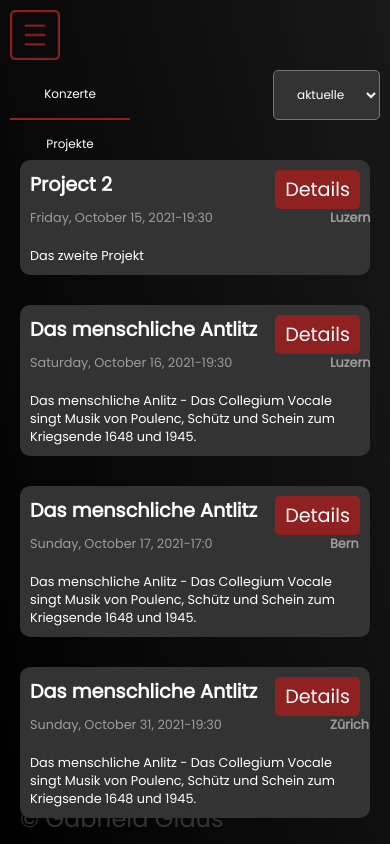
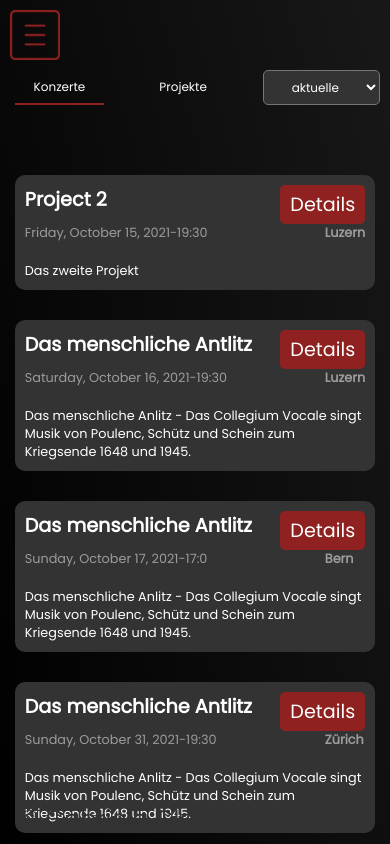
Before and after one commit to Saturn91/gabriela-glaus-sopran, a React (Create React App) app: page /agenda in a window 390 px wide. Built offline with nearby package versions, Linux system fonts and the light colour scheme; a web font is replaced by a local one.

Commit message:
[EDIT] css in Agenda component

```diff
--- a/src/components/AgendaComponent/AgendaComponent.js
+++ b/src/components/AgendaComponent/AgendaComponent.js
@@ -32,14 +32,21 @@ function getData(filter1, filter2) {
 
 function displayCategory(category, subCategory) {
   let data = getData(category, subCategory);
+  let display;
 
   if(category === categoryTypes.CONCERTS) {
-    return <div> {data.map(event => <AgendaEventCardDetailed event={event}></AgendaEventCardDetailed>)} </div>
+    display = data.map(event => <AgendaEventCardDetailed event={event}></AgendaEventCardDetailed>);
   }
 
   if(category === categoryTypes.PROJECTS) {
-    return <div> {data.map(project => <AgendaProjectCard project={project}></AgendaProjectCard>)} </div>
+    display = data.map(project => <AgendaProjectCard project={project}></AgendaProjectCard>);
   }
+
+  return <div className={styles.listCentered}>
+    <div>
+      {display}
+    </div>
+  </div>
 }
 
 function AgendaComponent(){
@@ -52,7 +59,7 @@ function AgendaComponent(){
     <div className={[mainStyles.mainDivHorizontalCenteredChildren]}>
       <div className={[mainStyles.mainCenteredInlayDiv, styles.AgendaComponent].join(' ')}>
         <div className={styles.options}>
-          <div>
+          <div className={styles.buttonHolder}>
             <button className={getActiveSelectionStyle(category, categoryTypes.CONCERTS)} onClick={() => setCategoryState(categoryTypes.CONCERTS)}>Konzerte</button>
             <button className={getActiveSelectionStyle(category, categoryTypes.PROJECTS)} onClick={() => setCategoryState(categoryTypes.PROJECTS)}>Projekte</button>
           </div>
--- a/src/components/AgendaComponent/AgendaComponent.module.css
+++ b/src/components/AgendaComponent/AgendaComponent.module.css
@@ -12,6 +12,7 @@
 }
 
 .options {
+    max-width: var(--centered_inlay_width);
     height: 50px;
     display: flex;
     justify-content: space-between;
@@ -24,11 +25,8 @@
     font-size: 1.5rem;
 }
 
-@media (max-width: 600px) {
-    .options select {
-        width: 120px;
-        font-size: 0.75rem;
-    }
+.buttonHolder {
+    display: flex;
 }
 
 .options button {
@@ -40,9 +38,32 @@
     color: var(--col_text_light);
 }
 
+.listCentered {
+    display: flex;
+    flex-direction: column;
+    align-items: center;
+}
+
 @media (max-width: 600px) {
+    .options {
+        height: 35px;
+        font-size: 0.75rem;
+        justify-content: space-between;
+    }
+
+    .options select {
+        width: 45%;
+        font-size: 0.75rem;
+    }
+
+    .buttonHolder {
+        width: 100%;
+        display: flex;
+        justify-content: space-evenly;
+    }
+
     .options button {
-        width: 120px;
+        width: 35%;
         font-size: 0.75rem;
     }
 }
```
